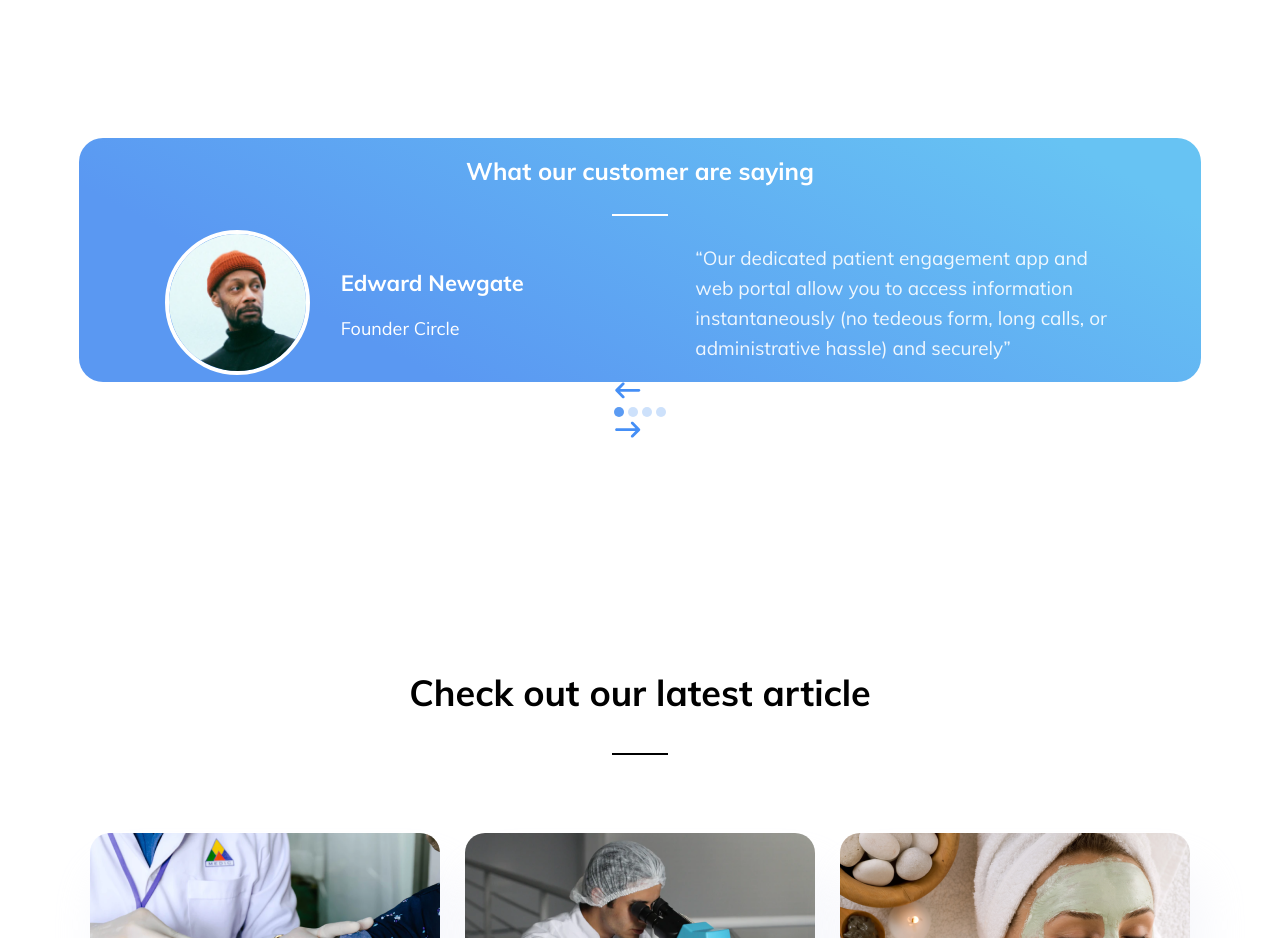
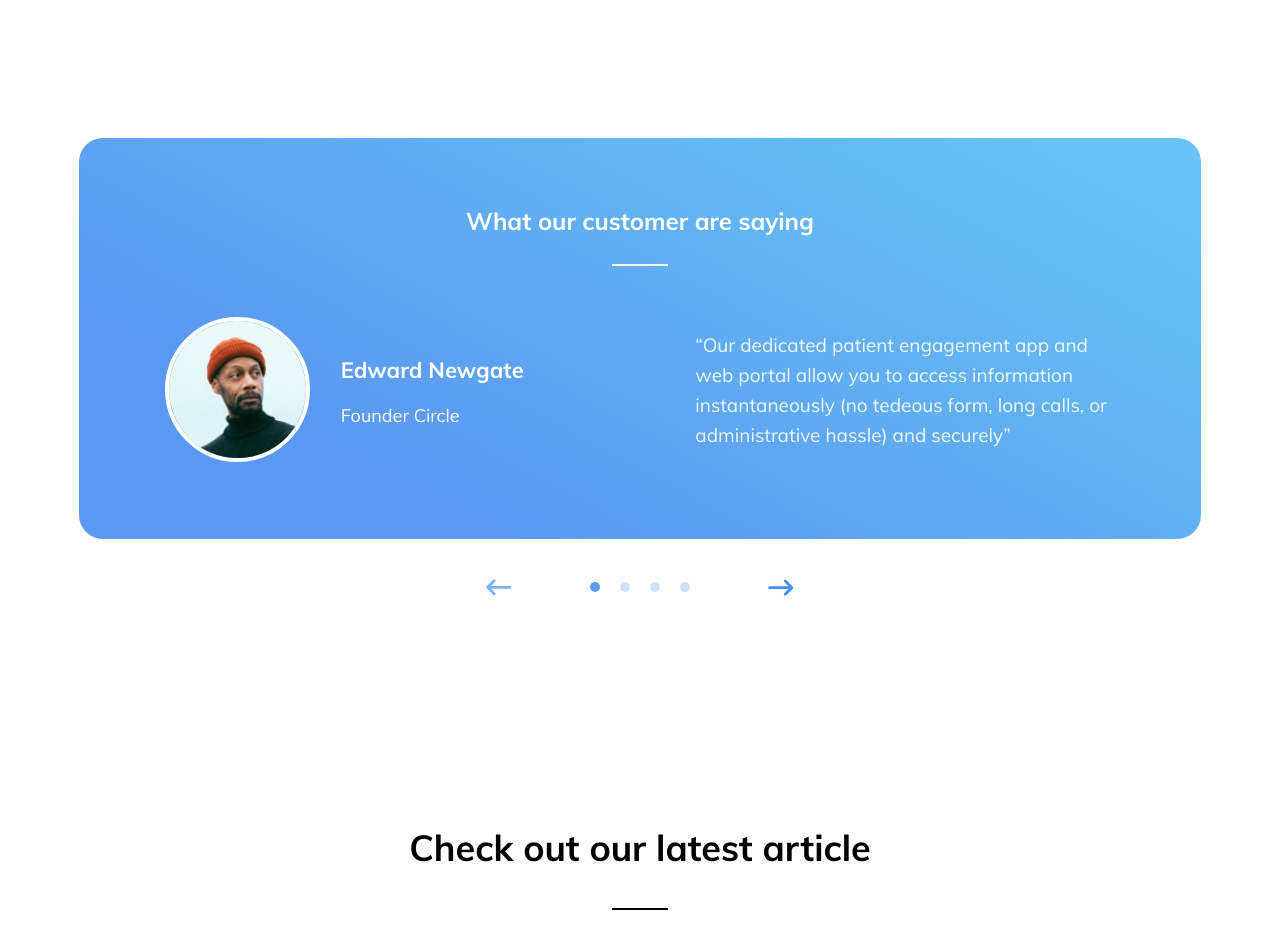
Before and after one commit to khasan0102/trafalgarfull, a plain HTML site: page index.html in a window 1280 px wide. Shown: the part 3300-4238 px from the top of the page. Drawn offline with Linux system fonts and the light colour scheme.

Commit message:
Trafalgar tugatildi

```diff
--- a/index.html
+++ b/index.html
@@ -163,7 +163,7 @@
           </div>
         </div>
         <div class="customer-vectors">
-          <img src="images/Vector-left.svg" alt="Vector left" width="28" height="17">
+          <img src="images/Vector-left.svg" alt="Vector left" width="28" height="17" class="left-vector">
           <div class="vector-buttons">
             <img src="images/Ellipse5.svg" alt="Elilpse bold" width="10" height="10">
             <img src="images/Ellipse3.svg" alt="Ellipse light" width="10" height="10">
--- a/styles/style.css
+++ b/styles/style.css
@@ -286,10 +286,13 @@ body {
   background: linear-gradient(208.18deg, #67C3F3 9.05%, #5A98F2 76.74%);
   border-radius: 24px;
   color: white;
+  padding-top: 50px;
+  padding-bottom: 70px;
 }
 
 .customer-big-box hr{
   background-color: #fff;
+  margin-bottom: 45px;
 }
 
 .customer-text-side{
@@ -321,6 +324,27 @@ body {
   font-size: 19px;
   line-height: 30px;
   color: #ffffffe6;
+}
+
+.customer-vectors {
+  display: flex;
+  justify-content: space-between;
+  align-items: center;
+  width: 310px;
+  margin-top: 40px;
+}
+.customer-vectors > img{
+  cursor: pointer;
+}
+.vector-buttons{
+  width: 120px;
+  display: flex;
+  justify-content: space-around;
+  align-items: center;
+}
+
+.left-vector{
+  opacity: 0.7;
 }
 /* Trafalfalger-artigles page styles */
 .trafalgar-articles-section {
```
